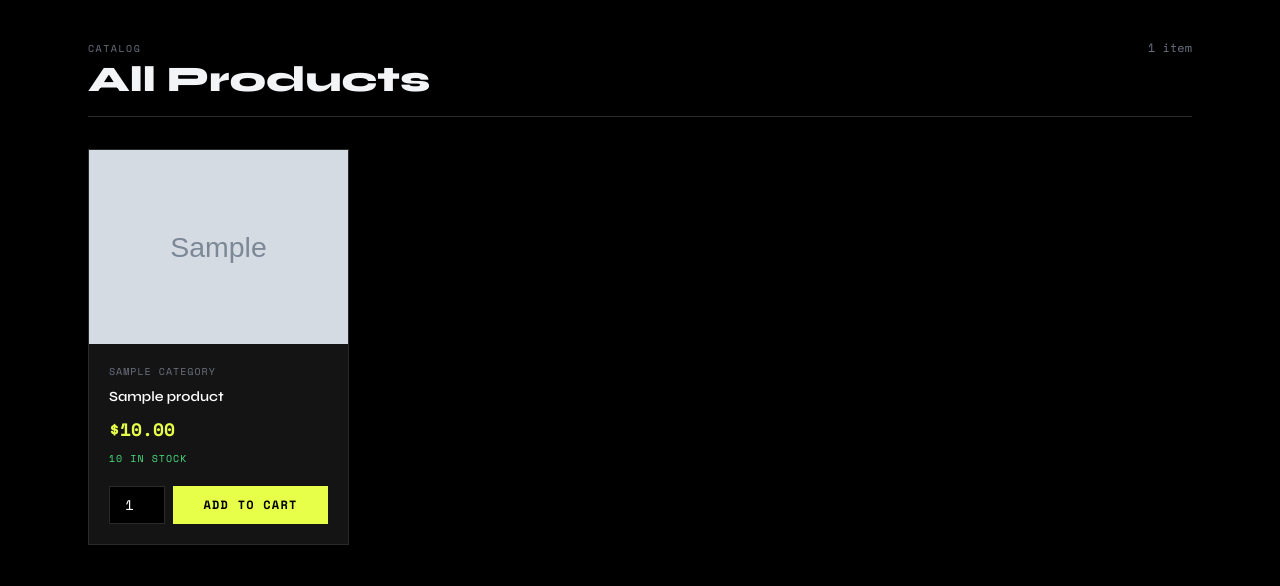
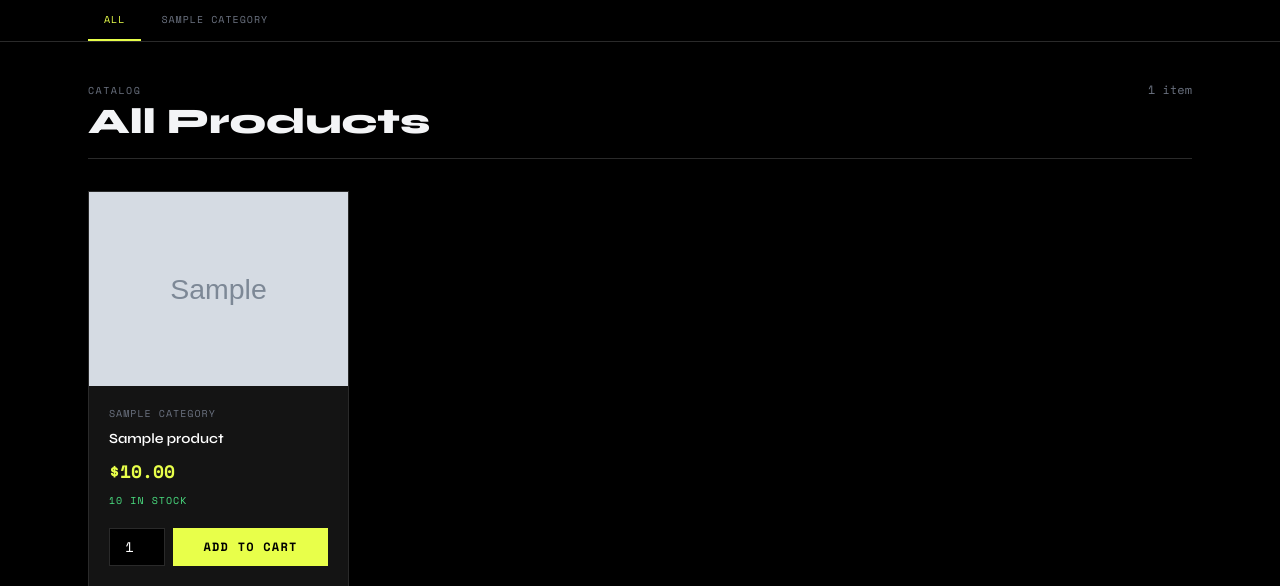
Before and after one commit to pollitux/basic_checkout, a Django app: page /products/ in a window 1280 px wide. Shown: the part 65-651 px from the top of the page. Run offline with Django 4.2, Linux system fonts and the light colour scheme; tables that the repository leaves empty hold one stand-in row (values such as "Sample post"); grey boxes marked "Sample" are stand-in pictures; some libraries are stand-ins or nearby versions.

Commit message:
feat(core, products): add navbar and get items by category

```diff
--- a/config/settings.py
+++ b/config/settings.py
@@ -54,6 +54,7 @@ TEMPLATES = [
                 "django.template.context_processors.request",
                 "django.contrib.auth.context_processors.auth",
                 "django.contrib.messages.context_processors.messages",
+                "products.context_processors.categories",
             ],
         },
     },
--- a/core/templates/base.html
+++ b/core/templates/base.html
@@ -78,6 +78,28 @@
     </div>
 </nav>
 
+<!-- CATEGORY BAR -->
+{% if categories %}
+    <div class="bg-black border-b border-border">
+        <div class="max-w-6xl mx-auto px-6">
+            <div class="flex items-center gap-1 overflow-x-auto scrollbar-none">
+                <a href="{% url 'products:list' %}"
+                   class="flex-shrink-0 font-mono text-[10px] uppercase tracking-widest px-4 py-3 transition-colors
+                  {% if not request.GET.category %}text-brand border-b-2 border-brand{% else %}text-gray-500 hover:text-white border-b-2 border-transparent{% endif %}">
+                    All
+                </a>
+                {% for category in categories %}
+                    <a href="{% url 'products:list' %}?category={{ category.slug }}"
+                       class="flex-shrink-0 font-mono text-[10px] uppercase tracking-widest px-4 py-3 transition-colors
+                    {% if request.GET.category == category.slug %}text-brand border-b-2 border-brand{% else %}text-gray-500 hover:text-white border-b-2 border-transparent{% endif %}">
+                        {{ category.name }}
+                    </a>
+                {% endfor %}
+            </div>
+        </div>
+    </div>
+{% endif %}
+
 <!-- MESSAGES -->
 {% if messages %}
     <div class="max-w-6xl mx-auto w-full px-6 pt-5 flex flex-col gap-2">
@@ -86,7 +108,9 @@
           {% if message.tags == 'error' %}border-red-500 bg-surface text-red-400
           {% elif message.tags == 'success' %}border-green-400 bg-surface text-green-400
           {% elif message.tags == 'warning' %}border-yellow-400 bg-surface text-yellow-400
-          {% else %}border-brand bg-surface text-gray-300{% endif %}">{{ message }}</div>
+          {% else %}border-brand bg-surface text-gray-300{% endif %}">
+                {{ message }}
+            </div>
         {% endfor %}
     </div>
 {% endif %}
--- /dev/null
+++ b/products/context_processors.py
@@ -0,0 +1,14 @@
+"""
+products/context_processors.py
+
+Injects the category list into every template context automatically.
+This follows SRP: categories in the navbar are a cross-cutting concern,
+not the responsibility of any single view.
+"""
+from products.repositories import CategoryRepository
+
+
+def categories(request) -> dict:
+    """Make all categories available in every template as `categories`."""
+    repo = CategoryRepository()
+    return {"categories": repo.get_all()}
--- a/products/repositories.py
+++ b/products/repositories.py
@@ -51,6 +51,15 @@ class ProductRepository(BaseRepository[Product]):
             )
         )
 
+    def get_available_by_category(self, category: Optional[Category]) -> List[Product]:
+        """Return available products filtered by category."""
+        qs = Product.objects.select_related("category").filter(
+            is_active=True, stock__gt=0
+        )
+        if category:
+            qs = qs.filter(category=category)
+        return list(qs)
+
     def save(self, entity: Product) -> Product:
         """
         Save a new product.
@@ -77,6 +86,15 @@ class CategoryRepository(BaseRepository[Category]):
         except Category.DoesNotExist:
             return None
 
+    def get_by_slug(self, slug: str) -> Optional[Category]:
+        """
+        Retrieve a category by its slug.
+        """
+        try:
+            return Category.objects.get(slug=slug)
+        except Category.DoesNotExist:
+            return None
+
     def get_all(self) -> List[Category]:
         """
         Retrieve all categories.
--- a/products/templates/products/product_list.html
+++ b/products/templates/products/product_list.html
@@ -6,7 +6,11 @@
   <div class="flex items-baseline justify-between mb-8 pb-4 border-b border-border">
     <div>
       <p class="font-mono text-[10px] uppercase tracking-[0.15em] text-gray-500 mb-1">Catalog</p>
-      <h1 class="text-4xl font-extrabold">All Products</h1>
+      {% if active_category %}
+        <h1 class="text-4xl font-extrabold">{{ active_category }}</h1>
+      {% else %}
+          <h1 class="text-4xl font-extrabold">All Products</h1>
+      {% endif %}
     </div>
     <span class="font-mono text-xs text-gray-500">{{ products|length }} item{{ products|length|pluralize }}</span>
   </div>
--- a/products/views.py
+++ b/products/views.py
@@ -11,7 +11,7 @@ from products.repositories import CategoryRepository, ProductRepository
 
 
 class ProductListView(View):
-    """Displays the product catalog."""
+    """Displays the product catalog, optionally filtered by category slug."""
 
     def __init__(self, **kwargs):
         super().__init__(**kwargs)
@@ -22,12 +22,22 @@ class ProductListView(View):
         """
         Return a list of products.
         """
-        products = self._product_repo.get_available()
-        categories = self._category_repo.get_all()
+        category_slug = request.GET.get("category")
+        active_category = None
+
+        if category_slug:
+            active_category = self._category_repo.get_by_slug(category_slug)
+            products = self._product_repo.get_available_by_category(active_category)
+        else:
+            products = self._product_repo.get_available()
+
         return render(
             request,
             "products/product_list.html",
-            {"products": products, "categories": categories},
+            {
+                "products": products,
+                "active_category": active_category,
+            },
         )
 
 
```
